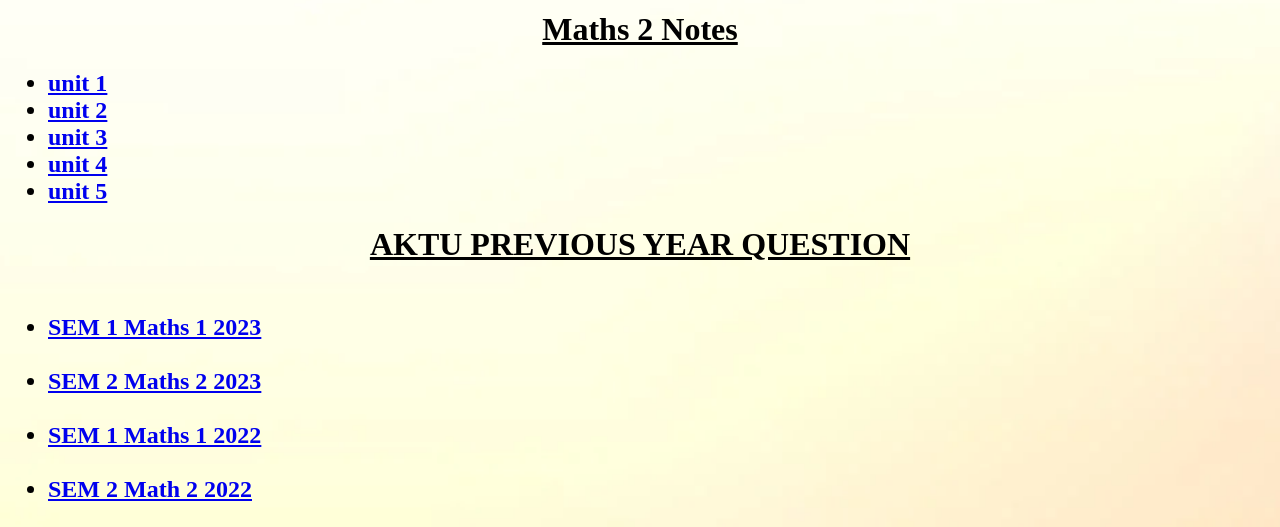
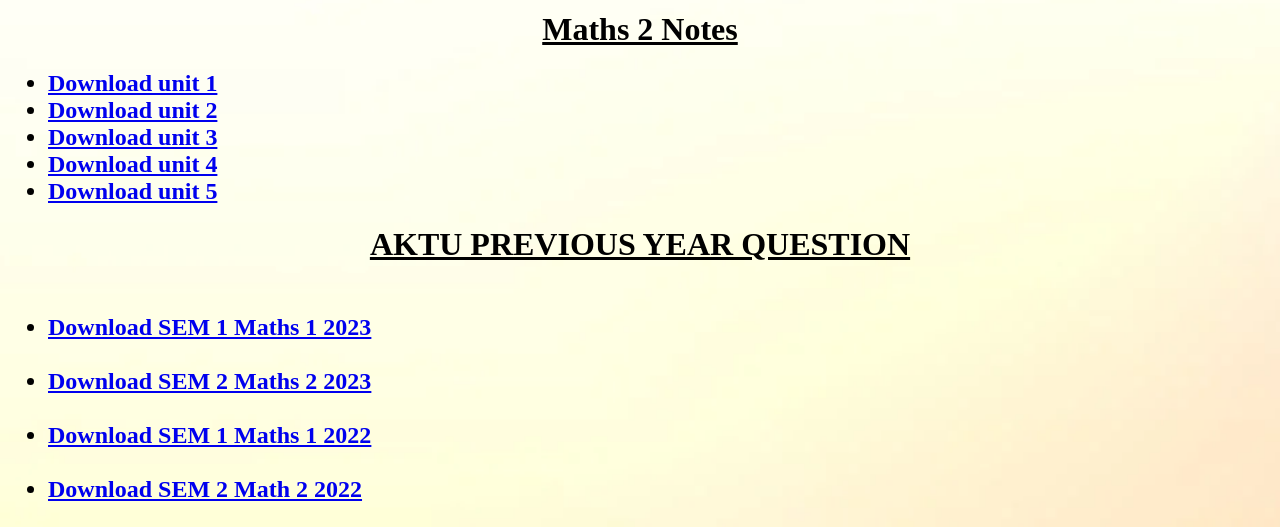
Before and after one commit to ALIBABA7060/pyq-aktu, a plain HTML site: page mth.html in a window 1280 px wide. Shown: the part 172-699 px from the top of the page. Drawn offline with Linux system fonts and the light colour scheme.

Commit message:
mth.html

```diff
--- a/mth.html
+++ b/mth.html
@@ -17,20 +17,20 @@
     <img src="https://cdn-icons-png.flaticon.com/256/9890/9890281.png" width="200">
     <h1><u><center>Maths 2 Notes</center></u></h1>
     <ul><h2>
-      <li><a download href="mth1.pdf">unit 1</a></li>
-      <li><a download href="mth2.pdf">unit 2</a></li>
-      <li><a download href="mth3.pdf">unit 3</a></li>
-      <li><a download href="mth4.pdf">unit 4</a></li>
-      <li><a download href="mth5.pdf">unit 5</a></li>
+      <li><a  href="mth1.pdf">Download unit 1</a></li>
+      <li><a  href="mth2.pdf">Download unit 2</a></li>
+      <li><a  href="mth3.pdf">Download unit 3</a></li>
+      <li><a  href="mth4.pdf">Download unit 4</a></li>
+      <li><a href="mth5.pdf">Download unit 5</a></li>
     </ul></h2>
     <H1><u><CEnter>AKTU PREVIOUS YEAR QUESTION</CEnter></u> </H1>
     <h2>
       <ul>
-      <br><li><a href="https://www.aktuonline.com/btech/btech-1-sem-engineering-mathematics-1-bas-103-2023.pdf">SEM 1 Maths 1 2023</a> </li>
-      <br> <li><a href="https://www.aktuonline.com/btech/btech-2-sem-engineering-mathematics-2-bas203-2023.pdf">SEM 2 Maths 2 2023</a></li>
-      <br> <li><a href="https://www.aktuonline.com/btech/btech-1-sem-mathematics-1-kas103-2022.pdf">SEM 1 Maths 1 2022</a></li>
-      <br><li><a href="https://www.aktuonline.com/btech/btech-2-sem-engineering-mathematics-2-kas203t-2022.pdf">SEM 2 Math 2  2022</a></li>
-      <br> <li><a href="https://www.aktuonline.com/btech/btech-1-sem-engineering-mathematics-1-kas103t-2021.pdf">SEM 1 Maths 1 2021</a></li>
+      <br><li><a href="https://www.aktuonline.com/btech/btech-1-sem-engineering-mathematics-1-bas-103-2023.pdf">Download SEM 1 Maths 1 2023</a> </li>
+      <br> <li><a href="https://www.aktuonline.com/btech/btech-2-sem-engineering-mathematics-2-bas203-2023.pdf">Download SEM 2 Maths 2 2023</a></li>
+      <br> <li><a href="https://www.aktuonline.com/btech/btech-1-sem-mathematics-1-kas103-2022.pdf">Download SEM 1 Maths 1 2022</a></li>
+      <br><li><a href="https://www.aktuonline.com/btech/btech-2-sem-engineering-mathematics-2-kas203t-2022.pdf">Download SEM 2 Math 2  2022</a></li>
+      <br> <li><a href="https://www.aktuonline.com/btech/btech-1-sem-engineering-mathematics-1-kas103t-2021.pdf">Download SEM 1 Maths 1 2021</a></li>
       <img align="right" src="https://cdn-icons-png.flaticon.com/256/9890/9890269.png" width="300">
     </h2>
   </body>
```
